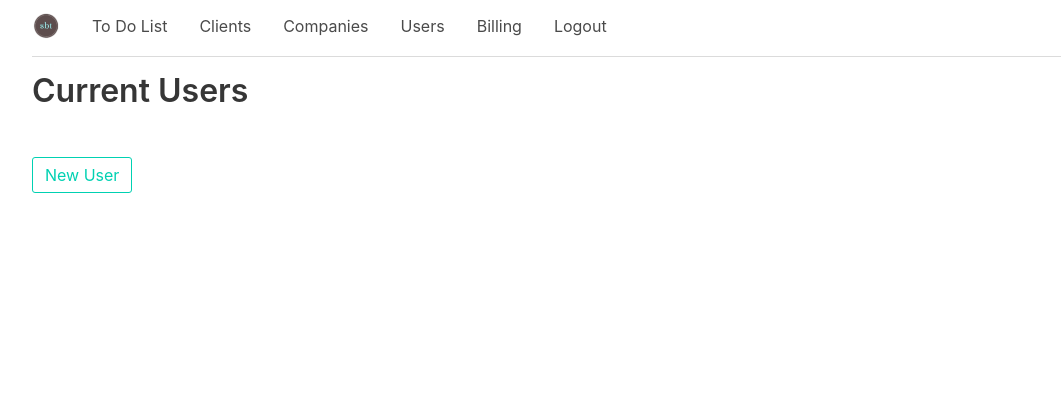
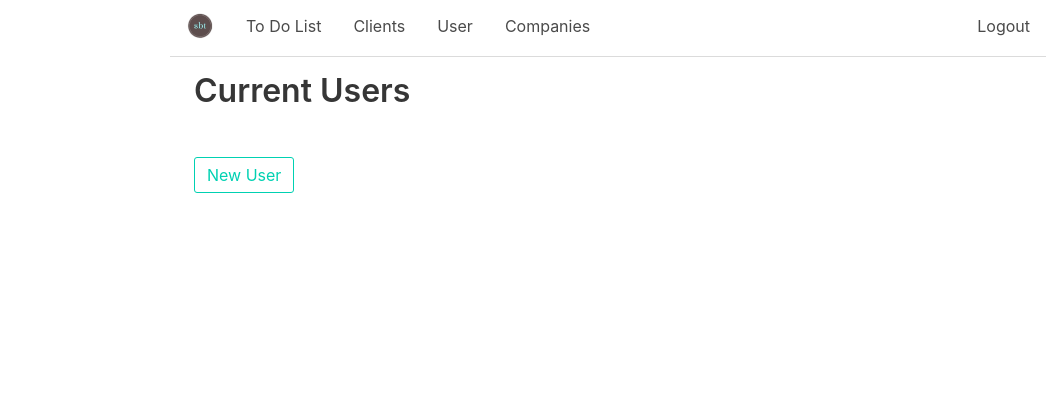
Before and after one commit to rpp114/sbt_notes, a Flask app: page /users in a window 1280 px wide. Shown: the top 420 px of the page, without its empty margins (32-1093 px from the left). Before the commit the page ends 193 px from the top, so only its background shows below. Run offline with Flask 2, Linux system fonts and the light colour scheme; a user stored in the database is signed in; data comes from the database, SQL or seed files in the repository; parts of the project's set-up code (start-up, migrations or seed data) failed here and were passed over; some libraries are stand-ins or nearby versions.

Commit message:
working on the sign in flow

```diff
--- a/app/forms.py
+++ b/app/forms.py
@@ -16,9 +16,9 @@ class PasswordChangeForm(FlaskForm):
   confirm = PasswordField('confirm')
 
 class UserInfoForm(FlaskForm):
-  first_name = StringField('first_name', validators=[DataRequired()], default='First Name')
-  last_name = StringField('last_name', validators=[DataRequired()], default='Last Name')
-  email = StringField('email', validators=[DataRequired()])
+  first_name = StringField('first_name',  default='First Name')
+  last_name = StringField('last_name',  default='Last Name')
+  email = StringField('email')
   role_id = SelectField('role_id', coerce=int)
   calendar_access = BooleanField('cal_access', default=False)
   therapist_id = SelectField('therapist_id', coerce=int)
--- a/app/templates/base.html
+++ b/app/templates/base.html
@@ -1,4 +1,5 @@
-<html>
+<html style="height:100%;">
+
 <head>
   <title>Welcome to Notes@SBT</title>
   <link rel="stylesheet" href="https://maxcdn.bootstrapcdn.com/font-awesome/4.6.3/css/font-awesome.min.css">
@@ -16,8 +17,11 @@
     })
   </script>
 </head>
+
 <body>
-    <div class="container">
+  <div class="columns is-centered is-mobile">
+
+    <div class="column is-two_thirds" style="max-width:900;">
       <div class="navbar">
         <div class="navbar-brand">
           <a class="navbar-item" href="http://sarahbryantherapy.com">
@@ -31,40 +35,56 @@
         </div>
 
         <div class="navbar-menu" id="main-nav">
-        {% if current_user.role_id <=  3%}
-        <a  class="navbar-item" href="/user/tasklist">To Do List</a>
+          {% if current_user.role_id
+          <=3 %} <a class="navbar-item" href="/user/tasklist">To Do List</a>
             {% endif %}
             <a class="navbar-item" href="/clients">Clients</a>
-        {% if current_user.role_id < 3 %}
-            {% if current_user.role_id == 1 %}
-              <a class="navbar-item" href="/companies">Companies</a>
-            {% else %}
-              <a class="navbar-item" href="/companies?company_id={{current_user.company_id}}">Company</a>
-            {% endif %}
-            <a class="navbar-item" href="/users">Users</a>
-            <a class="navbar-item" href="/billing">Billing</a>
-        {% else %}
+              <div class="navbar-item has-dropdown is-hoverable">
+                <div class="navbar-item is-active">
+                  User
+                </div>
+                <div class="navbar-dropdown">
+
                   <a class="navbar-item" href="/user/profile?user_id={{current_user.id}}">Profile</a>
                   {% if current_user.role_id <= 3%}
                   <a class="navbar-item" href="/user/appts?user_id={{current_user.id}}">Payments</a>
+                  {%if current_user.role_id == 3 %}
                     <a class="navbar-item" href="/users">Interns</a>
                   {% endif %}
                 {% endif %}
-        <a class="navbar-item" href="/logout">Logout</a>
               </div>
               </div>
-    <hr style="margin:.25rem 0 1rem 0" />
-    {% with messages = get_flashed_messages() %}
-      {% if messages %}
-        {% for message in messages %}
+              {% if current_user.role_id < 3 %}
+              {% if current_user.role_id==1 %} <a class="navbar-item" href="/companies">Companies</a>
+              {% else %}
+              <div class="navbar-item has-dropdown is-hoverable">
+                <div class="navbar-item is-active">
+                  Company
+                </div>
+                <div class="navbar-dropdown">
+                  <a class="navbar-item" href="/companies?company_id={{current_user.company_id}}">Company Info</a>
+
+                  <a class="navbar-item" href="/users">Users</a>
+                  <a class="navbar-item" href="/billing">Billing</a>
+                </div>
+              </div>
+              {% endif %} {% endif %}
+              <span class="navbar-end">
+                  <a class="navbar-item" href="/logout">Logout</a>
+                  </span>
+        </div>
+      </div>
+      <hr style="margin:.25rem 0 1rem 0" /> {% with messages = get_flashed_messages() %} {% if messages %} {% for message in messages %}
       <div class="notification is-primary">
         {{ message }}
       </div>
-        {% endfor %}
-      {% endif %}
-    {% endwith %}
+      {% endfor %} {% endif %} {% endwith %}
+      <div class="container is-fluid is-mobile is-centered">
+        {% block content %} {% endblock %}
 
-        {% block content %} {% endblock %}
+      </div>
+    </div>
   </div>
 </body>
+
 </html>
--- a/app/templates/users.html
+++ b/app/templates/users.html
@@ -29,7 +29,7 @@ $(document).ready(function(){
       {% elif user.intern %}
         <p>Intern</p>
       {%else%}
-        <p></p>
+        <p>Admin</p>
       {% endif %}
 
     </td>
--- a/app/views.py
+++ b/app/views.py
@@ -37,18 +37,6 @@ def load_user(id):
 def needs_login():
 	flash('You have to log in to access this page.')
 	return redirect(url_for('index', next=request.path))
-
-# @login_manager.token_loader
-# def load_token(token):
-#
-# 	print('loading cookie')
-# 	max_age = app.config["REMEMBER_COOKIE_DURATION"].total_seconds()
-# 	login_info = models.login_serializer.loads(token, max_age=max_age)
-# 	user = User.get(data[0])
-#
-# 	if user and check_password_hash(user.password, data[1]):
-# 		return user
-# 	return None
 
 @app.route('/logout')
 @login_required
@@ -129,8 +117,10 @@ def login():
 						dest_url = url_for('user_tasks')
 					return redirect(dest_url)
 				else:
+					flash('Please Check Your Password.')
 					return redirect(url_for('index'))
 			else:
+				flash('Please Check Your Email')
 				return redirect(url_for('index'))
 	else:
 		return redirect(url_for('index'))
@@ -206,7 +196,7 @@ def users_page():
 		users = models.User.query.filter(models.User.status=='active',\
 							models.User.company_id==company_id,\
 							models.User.role_id==4,\
-							models.User.intern.has(therapist_id=current_user.therapist_id))\
+							models.User.intern.has(therapist_id=current_user.therapist.id))\
 							.order_by(models.User.last_name)
 	else:
 		users = models.User.query.filter(models.User.status=='active',\
@@ -305,7 +295,7 @@ def new_user():
 def user_profile():
 	user_id = request.args.get('user_id')
 
-	if current_user.role_id > 2 and user_id != str(current_user.id):
+	if current_user.role_id > 3 and user_id != str(current_user.id):
 		return redirect(url_for('user_profile', user_id=current_user.id))
 
 	user = models.User.query.get(user_id)
@@ -314,9 +304,8 @@ def user_profile():
 
 	form.role_id.choices = [(role.id, role.name) for role in models.Role.query.filter(models.Role.id >= current_user.role_id).all()]
 
-	form.therapist_id.choices = [(t.id, t.user.first_name) for t in models.Therapist.query.filter(and_(models.Therapist.user.has(status = 'active'), models.Therapist.user.has(company_id = current_user.company_id), models.Therapist.status == 'active'))]
-
-	if form.validate_on_submit():
+	form.therapist_id.choices = [(t.id, t.user.first_name) for t in models.Therapist.query.filter(and_(models.Therapist.user.has(status = 'active'), models.Therapist.user.has(company_id = user.company_id), models.Therapist.status == 'active'))]
+	if request.method == 'POST':
 		user = models.User() if user_id == '' else models.User.query.get(user_id)
 
 		user.first_name = form.first_name.data
@@ -325,8 +314,11 @@ def user_profile():
 		user.calendar_access = form.calendar_access.data
 		user.role_id = form.role_id.data
 		db.session.add(user)
-		if user.role_id == 4:
-			intern = models.Intern(user_id=user.id, therapist_id=form.therapist_id.data)
+		if user.role_id == 4 and form.therapist_id.data:
+			intern = models.Intern.query.filter_by(user_id=user.id).first()
+			if not intern:
+				intern = models.Intern(user_id=user.id)
+			intern.therapist_id=form.therapist_id.data
 			db.session.add(intern)
 		if user.calendar_access:
 			if models.Therapist.query.filter_by(user_id=user.id).first() != None:
```
Also changed, not shown: app/templates/companies.html (+39 -24 lines), app/static/img/zig_zag.png. Lines whose indentation alone changed are shown as unchanged.
